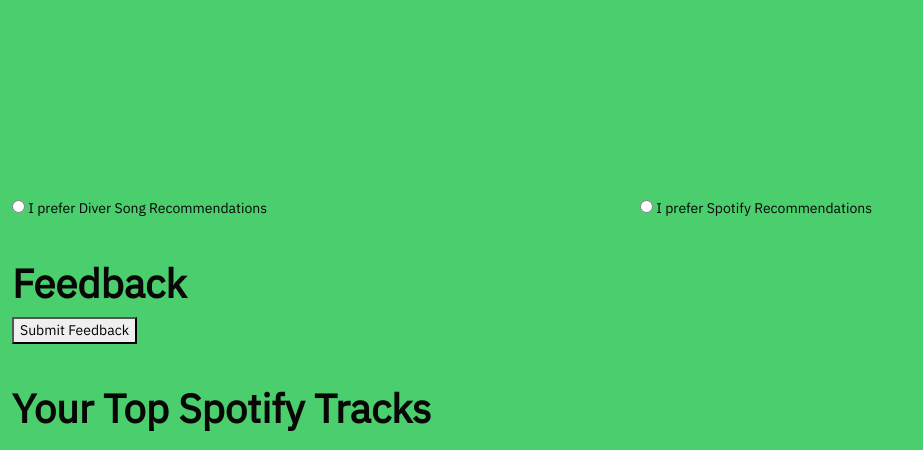
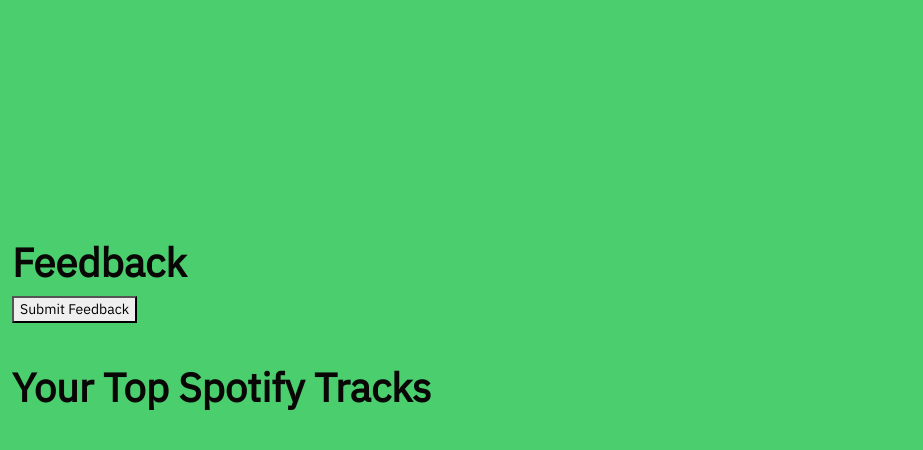
Before and after one commit to jaksiks/spotify-dumpster-diver, a Django app: template diver/dumpster_diver/templates/dumpster_diver/index.html in a window 1280 px wide. Shown: the part 374-824 px from the top of the page, without its empty margins (0-923 px from the left). Run offline with Django 4.2, Linux system fonts and the light colour scheme; the template is opened without the code that fills it, so the values that code supplies are empty; some libraries are stand-ins or nearby versions.

Commit message:
Removed feedback radio buttons

```diff
--- a/diver/dumpster_diver/templates/dumpster_diver/index.html
+++ b/diver/dumpster_diver/templates/dumpster_diver/index.html
@@ -20,19 +20,11 @@
         <div style="height: 300px; overflow-y: scroll;">
             {{recommendations|safe}}
         </div>
-        <div class="feedback-option">
-            <input type="radio" id="diverRecs" name="feedback" value="diverRecs" onclick="submitFeedback(this)">
-            <label for="diverRecs">I prefer Diver Song Recommendations</label>
-        </div>
     </div>
     <div style="flex: 1;">
         <h3>Spotify Recommendations</h3>
         <div style="height: 300px; overflow-y: scroll;">
             {{spotify_recs|safe}}
-        </div>
-        <div class="feedback-option">
-            <input type="radio" id="spotifyRecs" name="feedback" value="spotifyRecs" onclick="submitFeedback(this)">
-            <label for="spotifyRecs">I prefer Spotify Recommendations</label>
         </div>
     </div>
 </div>
```
